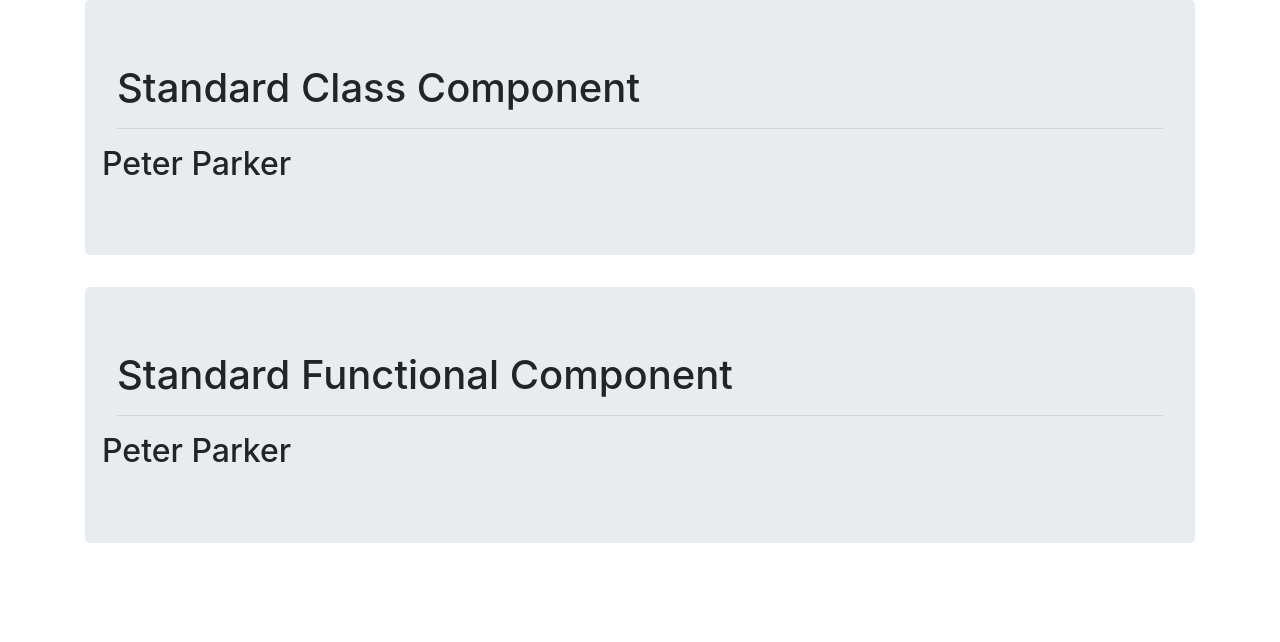
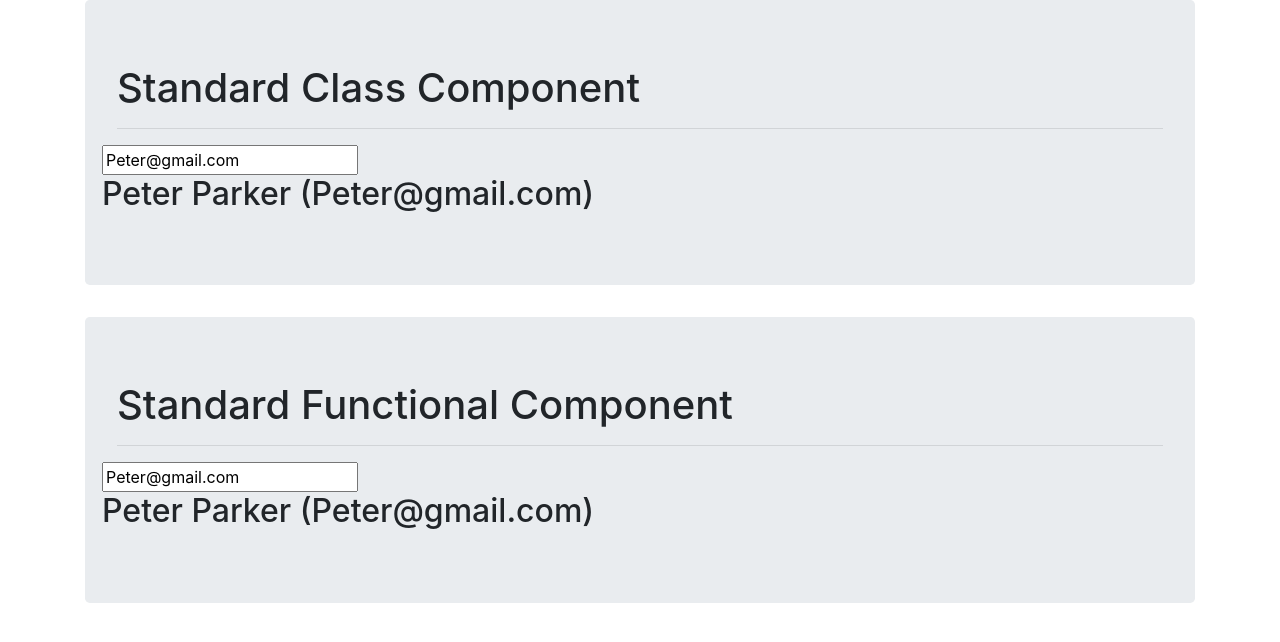
Before and after one commit to srkirkland/ReactJSHooks, a React (Create React App) app: page / in a window 1280 px wide. Shown: the top 642 px of the page. Built offline with nearby package versions, Linux system fonts and the light colour scheme.

Commit message:
start setting state

```diff
--- a/src/New.js
+++ b/src/New.js
@@ -1,11 +1,20 @@
-import React from 'react';
+import React, { useState } from 'react';
 
 export default function(props) {
+  const [email, setEmail] = useState(props.first + '@gmail.com');
+
+  const handleEmailChange = e => setEmail(e.target.value);
+
   return (
-    <div className="row">
-      <h2>
-        {props.first} {props.last}
-      </h2>
+    <div>
+      <div className="row">
+        <input value={email} onChange={handleEmailChange} />
+      </div>
+      <div className="row">
+        <h2>
+          {props.first} {props.last} ({email})
+        </h2>
+      </div>
     </div>
   );
 }
--- a/src/Old.js
+++ b/src/Old.js
@@ -1,12 +1,30 @@
 import React, { Component } from 'react';
 
+// 2. Class with state
 export default class Old extends Component {
+  constructor(props) {
+    super(props);
+
+    this.state = {
+      email: props.first + '@gmail.com'
+    };
+  }
+
+  handleEmailChange = e => {
+    this.setState({ email: e.target.value });
+  };
+
   render() {
     return (
-      <div className="row">
-        <h2>
-          {this.props.first} {this.props.last}
-        </h2>
+      <div>
+        <div className="row">
+          <input value={this.state.email} onChange={this.handleEmailChange} />
+        </div>
+        <div className="row">
+          <h2>
+            {this.props.first} {this.props.last} ({this.state.email})
+          </h2>
+        </div>
       </div>
     );
   }
```
